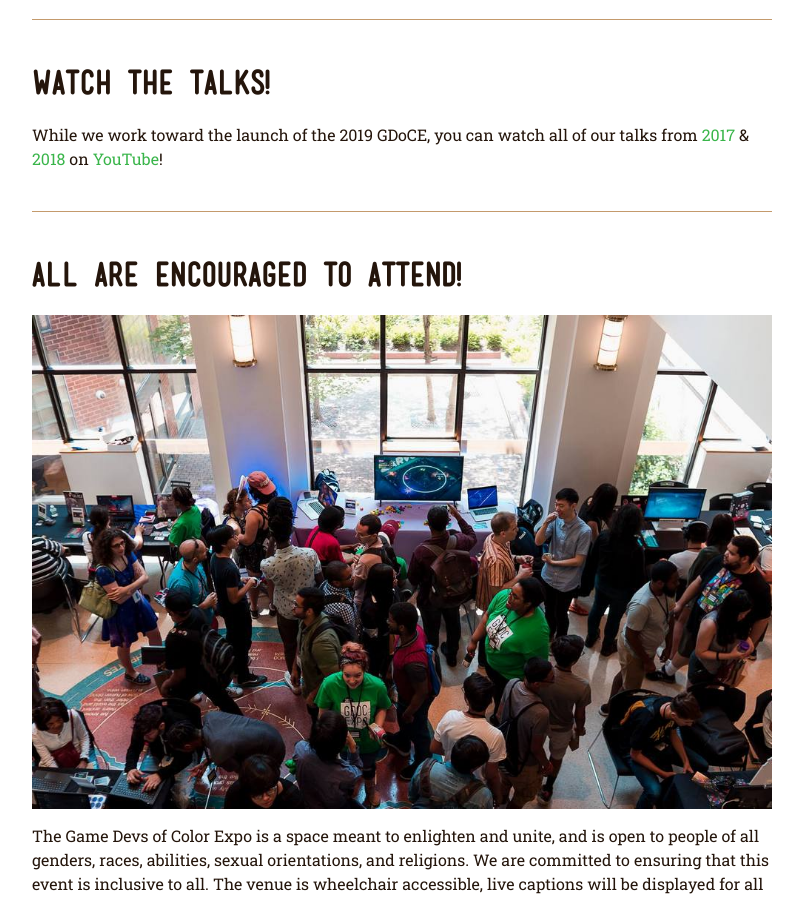
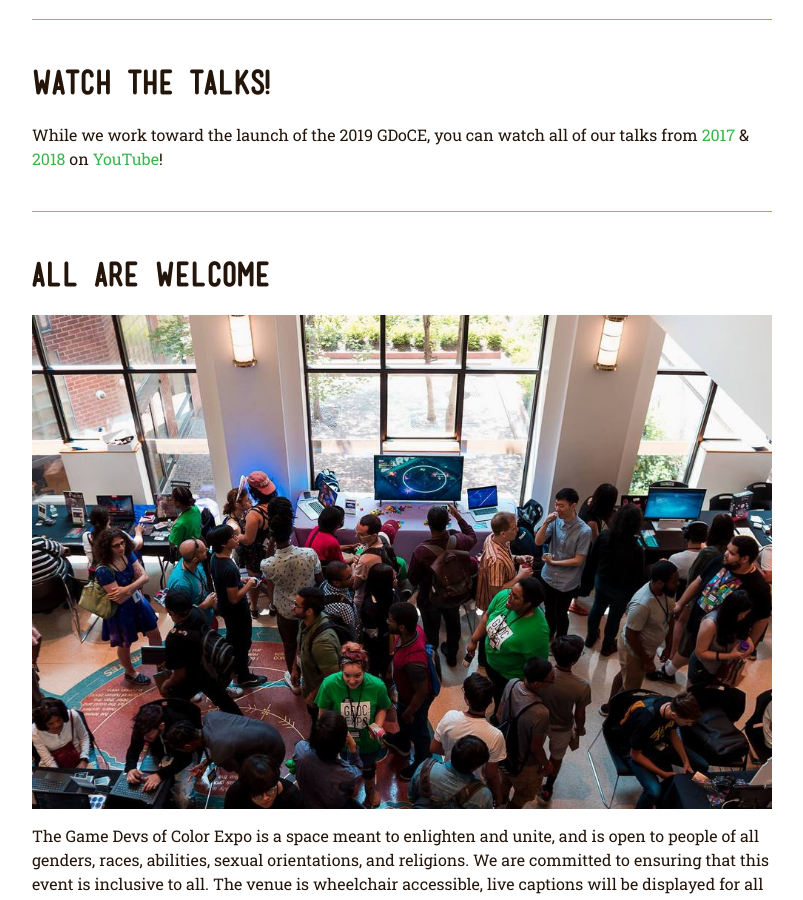
Before and after one commit to BrooklynGamery/gdocexpo, a Jekyll site: the page built from index-content.markdown, in a window 1280 px wide and 900 px high, scrolled down 1860 px. Shown: the whole window, without its empty margins (238-1041 px from the left). Built offline with Jekyll 4.4.1, drawn with Linux system fonts in a browser that asks for light colours; our own code applies the rules of GitHub Pages for plain Markdown files.

Commit message:
making text consistent

```diff
--- a/index-content.markdown
+++ b/index-content.markdown
@@ -50,7 +50,7 @@ While we work toward the launch of the 2019 GDoCE, you can watch all of our talk
 
 ----
 
-## All are encouraged to attend!
+## All are welcome
 
 ![](/assets/images/photos/2018/2018GDoCE_1.jpg)
 
```
